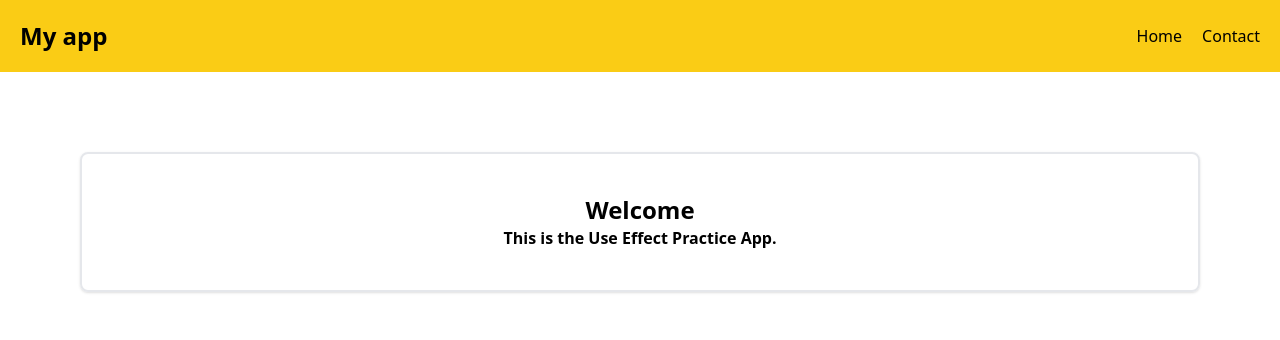
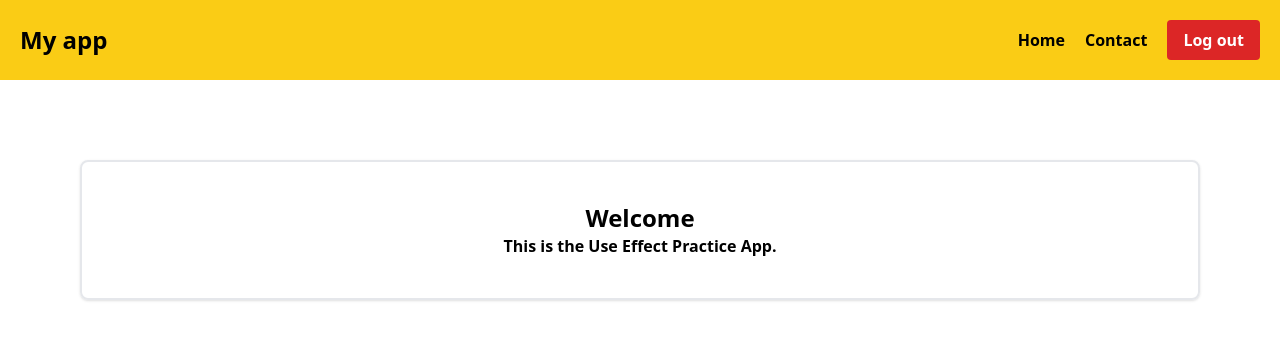
Before and after one commit to Jorge-Ortiz-Mata/03-react-useEffect-useReducer-useContext, a React (Create React App) app: page / in a window 1280 px wide. Both pictures are taken after typing "name@example.com", "Sample123" into the empty fields and a click on the input "Login". Shown: the top 340 px of the page. Built offline with nearby package versions, Linux system fonts and the light colour scheme.

Commit message:
Reseting to false useState.

```diff
--- a/src/App.js
+++ b/src/App.js
@@ -8,12 +8,16 @@ function App() {
   const [isLogin, setIsLogin] = useState(false);
 
   const handleLogin = () => {
-    setIsLogin(true)
+    setIsLogin(true);
+  }
+
+  const handleLogout = () => {
+    setIsLogin(false);
   }
 
   return (
     <>
-      <Header showLinks={isLogin} />
+      <Header showLinks={isLogin} closeSession={handleLogout} />
       {
         isLogin
         ? <WelcomeCard />
--- a/src/components/Header/Header.jsx
+++ b/src/components/Header/Header.jsx
@@ -1,12 +1,17 @@
-const Header = ({showLinks}) => {
+const Header = ({showLinks, closeSession}) => {
+
+  const handleLogout = () => {
+    closeSession();
+  }
 
   return(
     <header className="flex w-full p-5 justify-between items-center bg-yellow-400">
       <h2 className="text-2xl font-bold">My app</h2>
       {
         showLinks && <ul className="flex gap-5 items-center">
-          <li>Home</li>
-          <li>Contact</li>
+          <li className="font-semibold">Home</li>
+          <li className="font-semibold">Contact</li>
+          <button onClick={handleLogout} className="px-4 py-2 rounded bg-red-600 text-white font-semibold">Log out</button>
         </ul>
       }
     </header>
```
